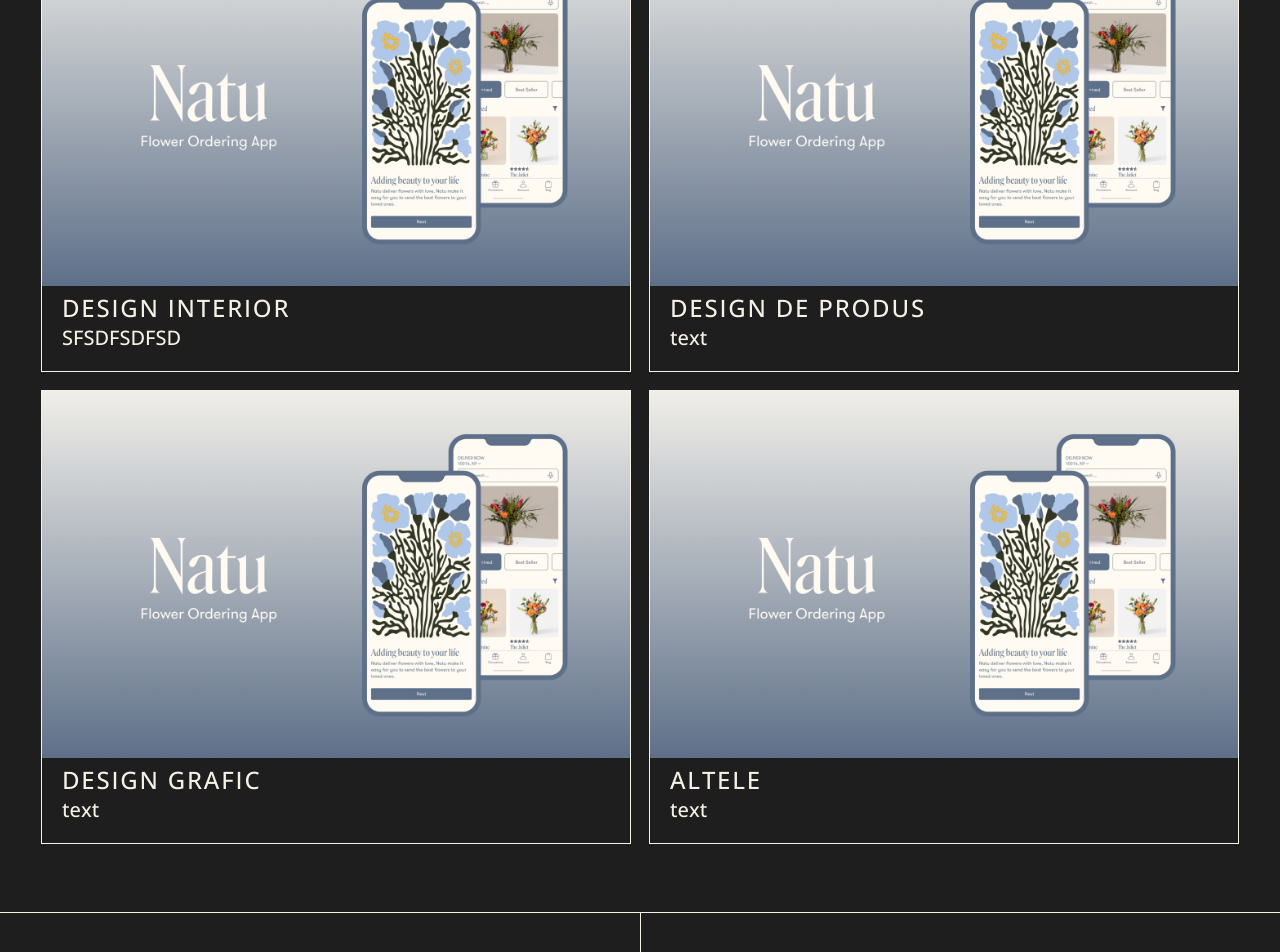
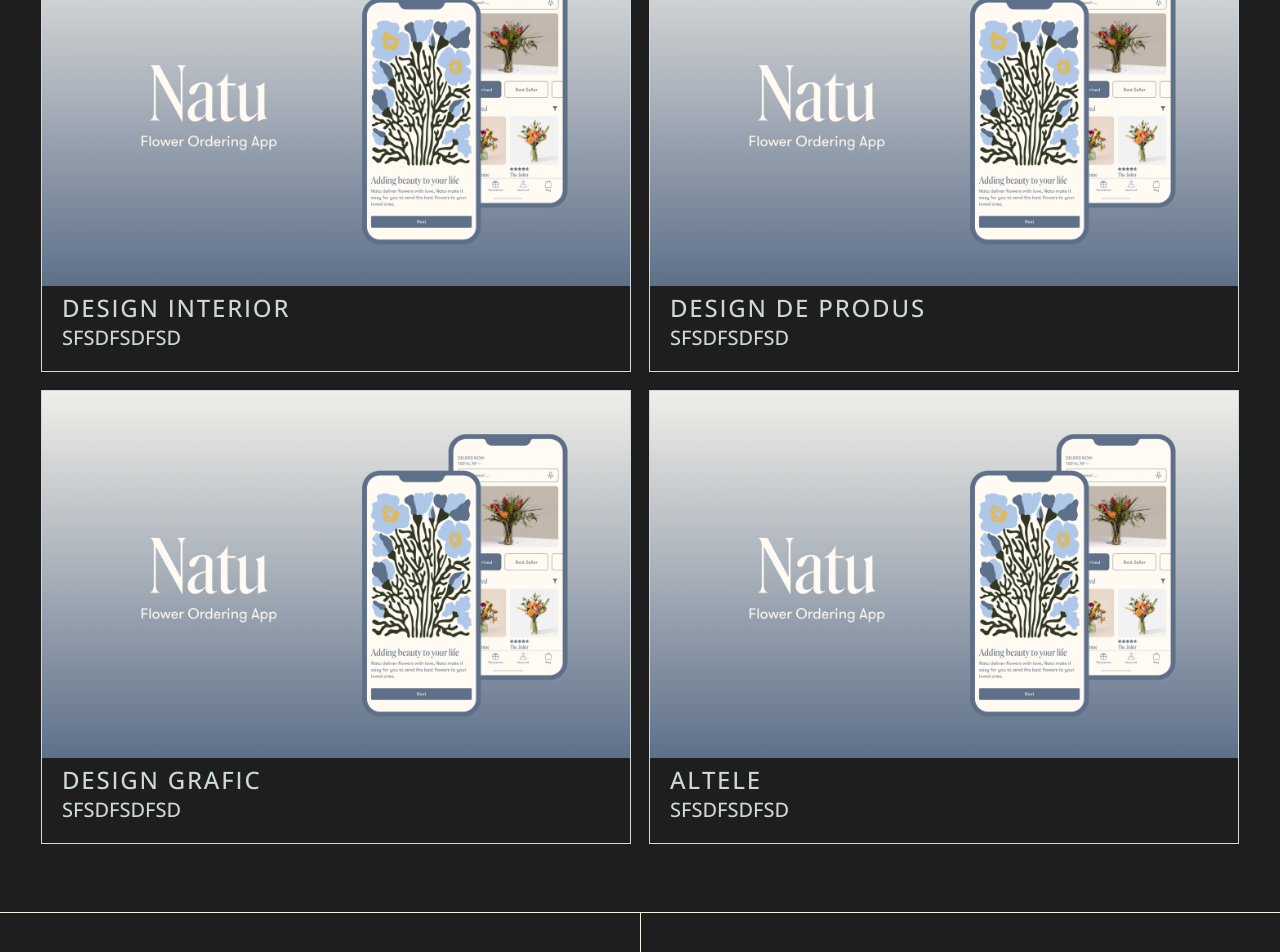
Before and after one commit to MarianRusoiu99/andreea, a React (Create React App) app: page / in a window 1280 px wide. Shown: the part 1644-2596 px from the top of the page. Built offline with nearby package versions, Linux system fonts and the light colour scheme.

Commit message:
3rd commit

```diff
--- a/package.json
+++ b/package.json
@@ -44,5 +44,6 @@
   "description": "This project was bootstrapped with [Create React App](https://github.com/facebook/create-react-app).",
   "main": "index.js",
   "author": "",
-  "license": "ISC"
+  "license": "ISC",
+  "devDependencies": {}
 }
--- a/src/App.js
+++ b/src/App.js
@@ -14,6 +14,10 @@ import AboutMe from './Components/AboutMe';
 import GetInTouch from './Components/GetInTouch';
 import Error from './Components/Error';
 import MyWork from './Components/MyWork';
+import DesignDeProdus from './Components/DesignDeProdus';
+import DeignGrafic from './Components/DeignGrafic';
+import DesignInterior from './Components/DesignInterior';
+import Altele from './Components/Altele';
 
 import {BrowserRouter , Routes , Route} from 'react-router-dom'
 
@@ -32,6 +36,10 @@ function App() {
           <Route path='AboutMe' element={<AboutMe/>}/>
           <Route path='GetInTouch' element={<GetInTouch/>}/>
           <Route path="MyWork" element={<MyWork/>}/>
+          <Route path="DesignDeProdus" element={<DesignDeProdus/>}/>
+          <Route path="DesignInterior" element={<DesignInterior/>}/>
+          <Route path="DesignGrafic" element={<DeignGrafic/>}/>
+          <Route path="Altele" element={<Altele/>}/>
           <Route path='*' element={<Error/>}/>
       </Routes>
       <Footer/>
--- /dev/null
+++ b/src/Components/Altele.js
@@ -0,0 +1,11 @@
+import React from 'react'
+
+function Altele() {
+  return (
+    <div>
+
+    </div>
+  )
+}
+
+export default Altele
--- /dev/null
+++ b/src/Components/DeignGrafic.js
@@ -0,0 +1,11 @@
+import React from 'react'
+
+function DeignGrafic() {
+  return (
+    <div>
+
+    </div>
+  )
+}
+
+export default DeignGrafic
--- /dev/null
+++ b/src/Components/DesignInterior.js
@@ -0,0 +1,11 @@
+import React from 'react'
+
+function DesignInterior() {
+  return (
+    <div>
+
+    </div>
+  )
+}
+
+export default DesignInterior
--- a/src/Components/MyWork.js
+++ b/src/Components/MyWork.js
@@ -1,6 +1,6 @@
 import React from 'react'
 import placeholder from "../Assets/a.webp"
-
+import {Link} from "react-router-dom"
 function MyWork() {
   return (
 
@@ -8,30 +8,27 @@ function MyWork() {
     <div className="hbar bgLight" >MY WORK</div>
     <div id="wcont">
 
-            <div className = "workitem">
+            <Link to="DesignInterior" className="workitem">
                 <img className="imag" src={placeholder}  alt="text"/>
                 <h3 className='titl text t'>DESIGN INTERIOR</h3>
                 <h4 className='subtitl t'>SFSDFSDFSD</h4>
-
-             </div>
-             <div className = "workitem">
+             </Link>
+             <Link to="DesignDeProdus" className="workitem">
                 <img className="imag" src={placeholder}  alt="text"/>
-                <h3 className='titl text t '>DESIGN DE PRODUS</h3>
-                <h4 className='subtitl t'>text</h4>
-
-             </div>
-             <div className = "workitem">
-                <img className="imag t " src={placeholder}  alt="text"/>
-                <h3 className='titl text t' >DESIGN GRAFIC</h3>
-                <h4 className='subtitl t'>text</h4>
-
-             </div>
-             <div className = "workitem">
+                <h3 className='titl text t'>DESIGN DE PRODUS</h3>
+                <h4 className='subtitl t'>SFSDFSDFSD</h4>
+             </Link>
+             <Link to="DesignGrafic" className="workitem">
+                <img className="imag" src={placeholder}  alt="text"/>
+                <h3 className='titl text t'>DESIGN GRAFIC</h3>
+                <h4 className='subtitl t'>SFSDFSDFSD</h4>
+             </Link>
+             <Link to="Altele" className="workitem">
                 <img className="imag" src={placeholder}  alt="text"/>
                 <h3 className='titl text t'>ALTELE</h3>
-                <h4 className='subtitl t'>text</h4>
+                <h4 className='subtitl t'>SFSDFSDFSD</h4>
+             </Link>
 
-             </div>
 
     </div>
     </div>
```
Also changed, not shown: 1 other file (tests, documents, lock files or other folders).
